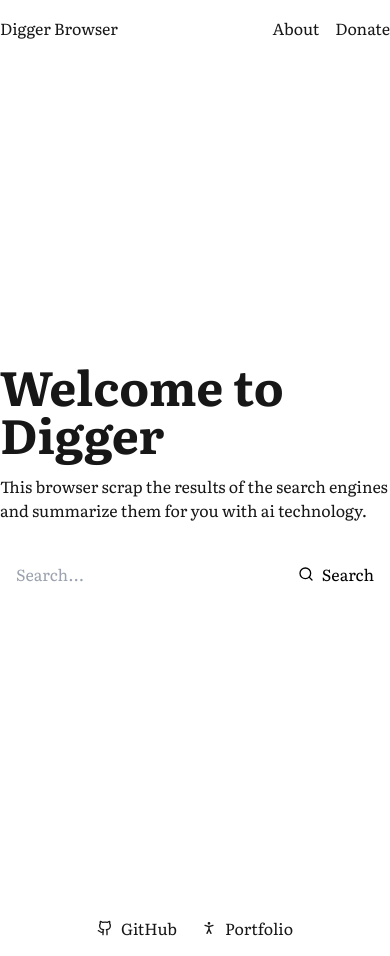
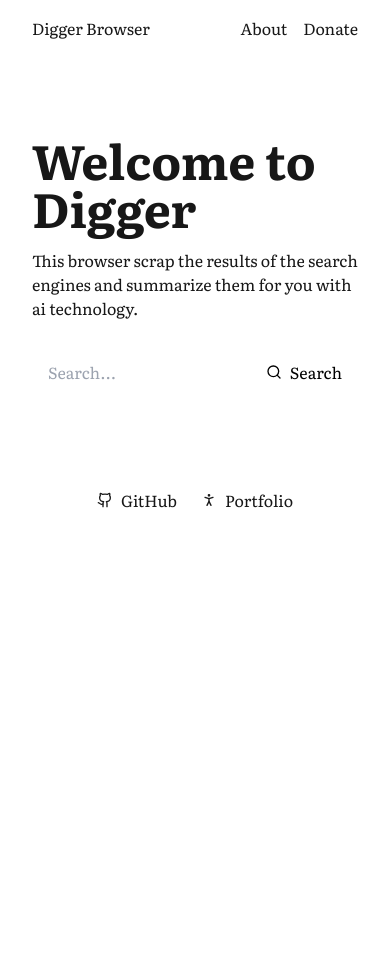
Before and after one commit to Rafacv23/digger-browser, a Next.js app: page / in a window 390 px wide. After the commit the page ends 844 px from the top, so only its background shows below. Built offline with nearby package versions, Linux system fonts and the light colour scheme.

Commit message:
Update layout and page components for improved spacing and responsiveness

```diff
--- a/src/app/layout.tsx
+++ b/src/app/layout.tsx
@@ -22,7 +22,7 @@ export default function RootLayout({
   return (
     <html lang="en">
       <body
-        className={`${literata.variable} antialiased max-w-[900px] mx-auto`}
+        className={`${literata.variable} antialiased max-w-[900px] mx-auto px-8`}
       >
         <Header />
         {children}
--- a/src/app/page.tsx
+++ b/src/app/page.tsx
@@ -42,7 +42,7 @@ export default function Home() {
   }
 
   return (
-    <main className="flex flex-col gap-8 place-content-center h-screen">
+    <main className="flex flex-col gap-8 place-content-center h-auto md:h-screen my-20 md:my-0">
       <Hero showMenu={showMenu} />
       <SearchForm
         handleSubmit={handleSubmit}
```
